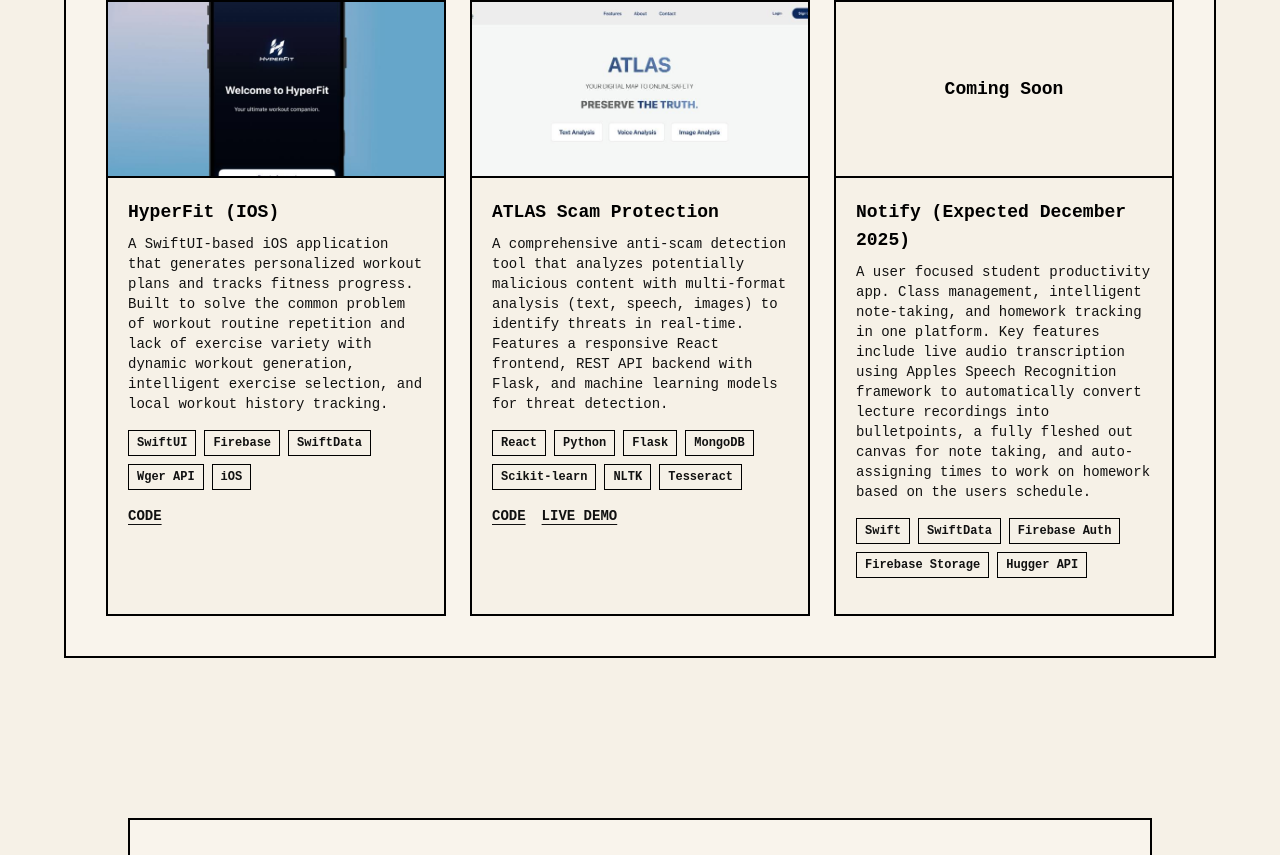
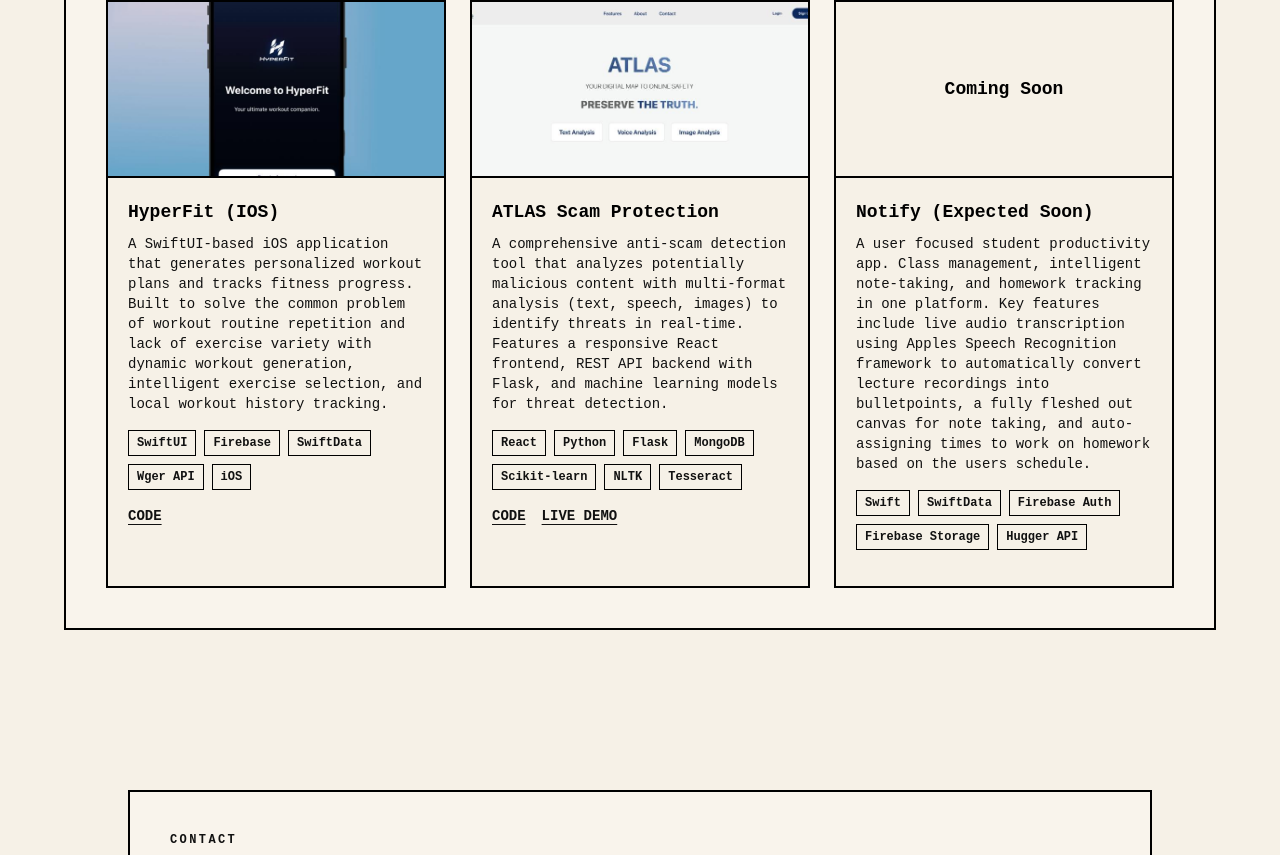
Before and after one commit to AidenBrown21/portfolio-website, a Next.js app: page / in a window 1280 px wide. Shown: the part 1156-2011 px from the top of the page. Built offline with nearby package versions, Linux system fonts and the light colour scheme.

Commit message:
Updated release date

```diff
--- a/components/Projects.tsx
+++ b/components/Projects.tsx
@@ -51,7 +51,7 @@
   },
   {
     id: 3,
-    title: 'Notify (Expected December 2025)',
+    title: 'Notify (Expected Soon)',
     description: 'A user focused student productivity app. Class management, intelligent note-taking, and homework tracking in one platform. Key features include live audio transcription using Apples Speech Recognition framework to automatically convert lecture recordings into bulletpoints, a fully fleshed out canvas for note taking, and auto-assigning times to work on homework based on the users schedule.',
     technologies: ['Swift', 'SwiftData', 'Firebase Auth', 'Firebase Storage', 'Hugger API' ],
     githubUrl: undefined,
```
